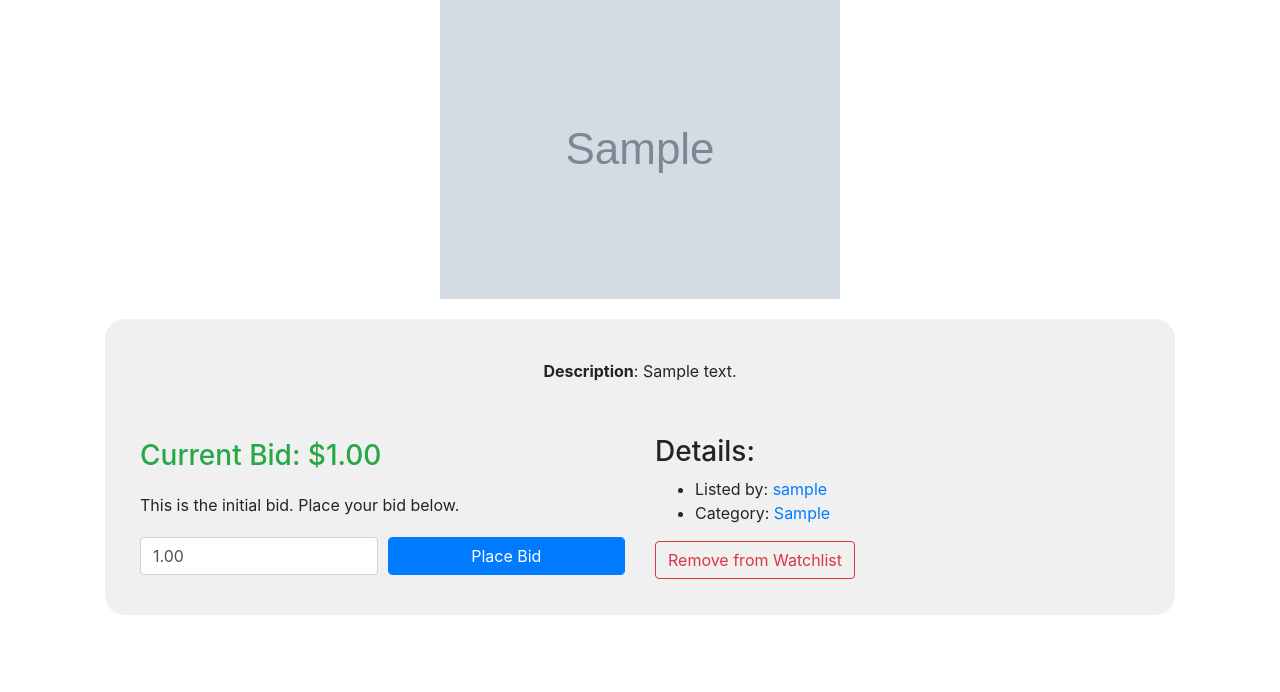
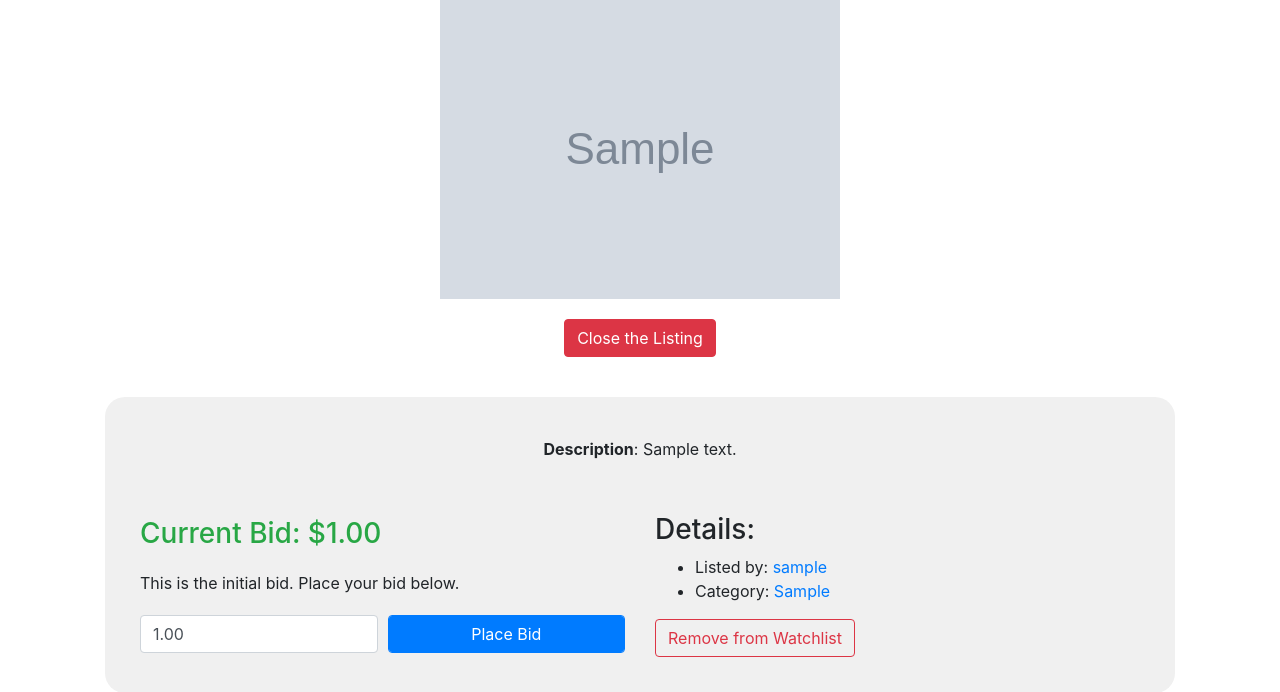
Before and after one commit to iaaron-xyz/cs50w, a Django app: page /listing_page/1 in a window 1280 px wide. Shown: the part 350-1042 px from the top of the page. Before the commit the page ends 965 px from the top, so only its background shows below. Run offline with Django 3.2, Linux system fonts and the light colour scheme; a user stored in the database is signed in; tables that the repository leaves empty hold one stand-in row (values such as "Sample post"); grey boxes marked "Sample" are stand-in pictures; some libraries are stand-ins or nearby versions.

Commit message:
implement close_listing view

```diff
--- a/commerce/auctions/templates/auctions/listing_page.html
+++ b/commerce/auctions/templates/auctions/listing_page.html
@@ -36,6 +36,16 @@
             {% endif %}
         </div>
 
+        {% comment %} Close listing option {% endcomment %}
+        {% if owner_equal_bidder %}
+            <div class="d-flex align-items-center justify-content-center section-title">
+                <form action="{% url 'close_listing' listing_current.id %}" method="post">
+                    {% csrf_token %}
+                    <input type="submit" class="btn btn-danger" value="Close the Listing">
+                </form>
+            </div>
+        {% endif %}
+
         <div class="row listing-info d-flex align-items-center justify-content-start">
             {% comment %} Listing Description {% endcomment %}
             <div class="col-12 text-center listing-description">
@@ -72,12 +82,12 @@
                 {% if in_watchlist %}
                     <form action="{% url 'remove_watchlist' listing_current.id %}" method="post" "class="text-center">
                         {% csrf_token %}
-                        <input type="submit" href="{% url 'add_watchlist' listing_current.id %}" class="btn btn-outline-danger" value="Remove from Watchlist">
+                        <input type="submit" class="btn btn-outline-danger" value="Remove from Watchlist">
                     </form>
                 {% else %}
                     <form action="{% url 'add_watchlist' listing_current.id %}" method="post" "class="text-center">
                         {% csrf_token %}
-                        <input type="submit" href="{% url 'add_watchlist' listing_current.id %}" class="btn btn-outline-info" value="Add to watchlist +">
+                        <input type="submit" class="btn btn-outline-info" value="Add to watchlist +">
                     </form>
                 {% endif %}
             </div>
--- a/commerce/auctions/urls.py
+++ b/commerce/auctions/urls.py
@@ -11,6 +11,7 @@ urlpatterns = [
     path("watchlist", views.watchlist, name="watchlist"),
     path("add_watchlist/<int:listing_id>", views.add_watchlist, name="add_watchlist"),
     path("remove_watchlist/<int:listing_id>", views.remove_watchlist, name="remove_watchlist"),
+    path("close_listing/<int:listing_id>", views.close_listing, name="close_listing"),
     path("login", views.login_view, name="login"),
     path("logout", views.logout_view, name="logout"),
     path("register", views.register, name="register")
--- a/commerce/auctions/views.py
+++ b/commerce/auctions/views.py
@@ -157,6 +157,9 @@ def listing_page(request, listing_id):
             in_watchlist = True
             break
 
+    # Get if current user is equal to owner listing page
+    owner_equal_bidder = request.user.pk == listing_current.user.id
+
     # number of watchlist elements
     nwe = len(Whatchlist.objects.filter(user=request.user.pk))
 
@@ -167,9 +170,19 @@ def listing_page(request, listing_id):
         'number_bids': number_bids,
         'current_bid': current_bid,
         'is_active': is_active,
+        'owner_equal_bidder': owner_equal_bidder,
         'in_watchlist': in_watchlist,
         'nwe': nwe
     })
+
+def close_listing(request, listing_id):
+    if request.method == "POST":
+        # Change the current listing object to closed
+        listing_current = get_object_or_404(ListingObject, pk=listing_id)
+        listing_current.status = "closed"
+        listing_current.save()
+
+        return HttpResponseRedirect(reverse('listing_page', args=(listing_id,)))
 
 @login_required(login_url='login')
 def place_bid(request, owner_id, listing_id):
```
